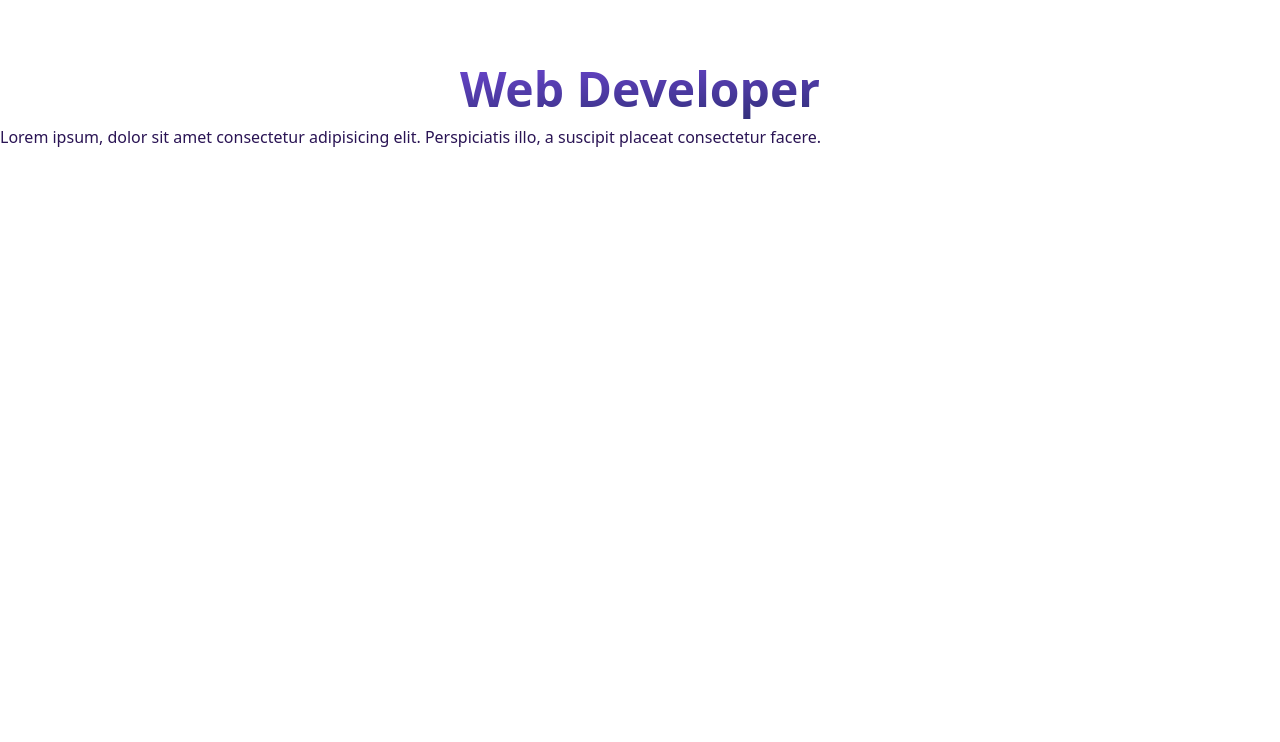
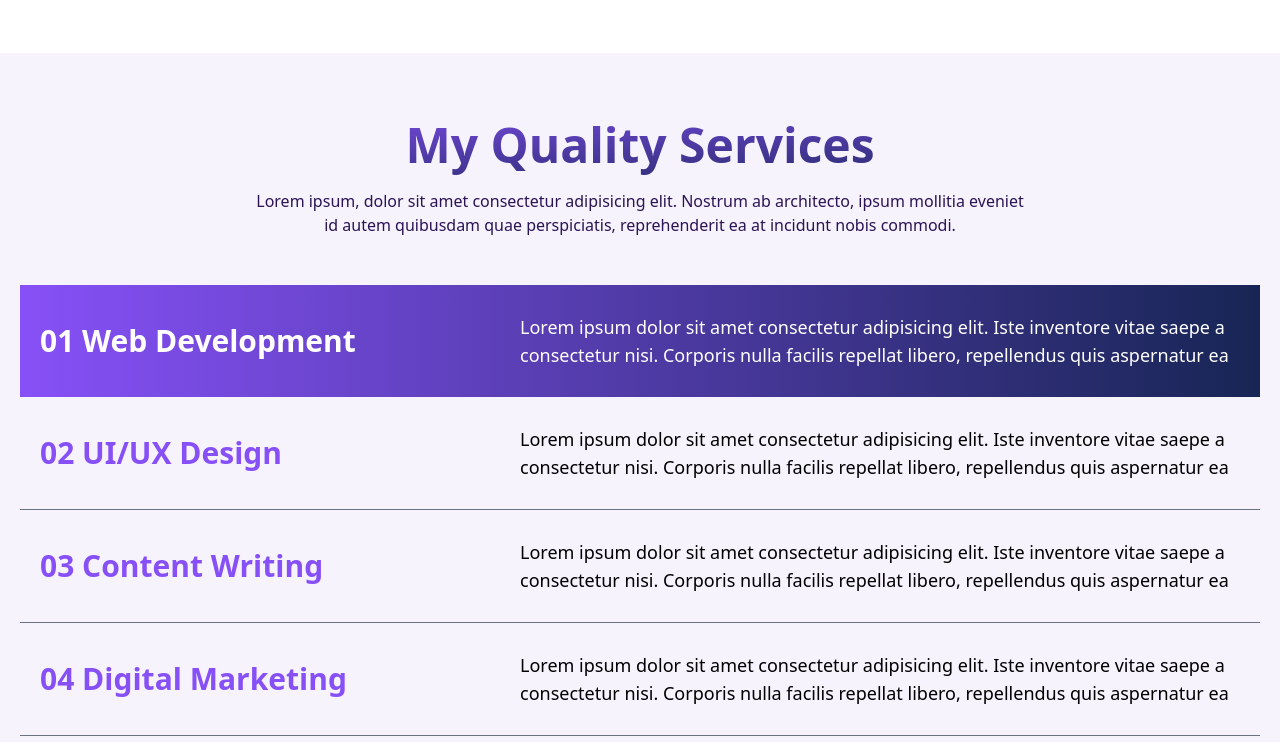
Before and after one commit to bharatroy4D/daisy-responsive-project, a plain HTML site: page index.html in a window 1280 px wide. Shown: the part 714-1456 px from the top of the page. Before the commit the page ends 863 px from the top, so only its background shows below. Drawn offline with nearby package versions, Linux system fonts and the light colour scheme.

Commit message:
service section complite

```diff
--- a/index.html
+++ b/index.html
@@ -124,12 +124,52 @@
             </div>
         </section>
         <!-- service section -->
-        <section>
-            <div>
-                <h1
-                    class="text-5xl font-bold py-3 text-center text-transparent bg-clip-text bg-gradient-to-tl from-blue-950 to-[#8750F7]">
-                    Web Developer</h1>
-                    <p class="tex-lg text-[#2A1454]">Lorem ipsum, dolor sit amet consectetur adipisicing elit. Perspiciatis illo, a suscipit placeat consectetur facere.</p>
+        <section class="bg-[#F6F3FC]">
+            <div class="py-14">
+                <!-- service description -->
+                <div>
+                    <h1
+                        class="text-5xl font-bold py-3 text-center text-transparent bg-clip-text bg-gradient-to-tl from-blue-950 to-[#8750F7]">
+                        My Quality Services</h1>
+                    <p class="tex-lg font-medium text-[#2A1454] text-center pt-2 w-3/5 mx-auto">Lorem ipsum, dolor sit
+                        amet consectetur adipisicing elit. Nostrum ab architecto, ipsum mollitia eveniet id autem
+                        quibusdam quae perspiciatis, reprehenderit ea at incidunt nobis commodi.</p>
+                </div>
+                <!-- service items -->
+                <div class="mt-12 px-5">
+                    <!-- service-1 -->
+                    <div class="flex justify-between items-center bg-gradient-to-l px-5 py-7 mt-7 from-blue-950 to-[#8750F7]">
+                        <h1 class="text-3xl font-bold text-white">01 Web Development</h1>
+                        <p class="w-3/5 text-lg text-white">Lorem ipsum dolor sit amet consectetur adipisicing elit. Iste inventore vitae
+                            saepe a consectetur nisi. Corporis nulla facilis repellat libero, repellendus quis
+                            aspernatur ea
+                        </p>
+                    </div>
+                    <!-- service-2 -->
+                    <div class="flex justify-between items-center  px-5 mt- py-7 border-b border-gray-500 ">
+                        <h1 class="text-3xl font-bold text-[#8750F7]">02 UI/UX Design</h1>
+                        <p class="w-3/5 text-lg">Lorem ipsum dolor sit amet consectetur adipisicing elit. Iste inventore vitae
+                            saepe a consectetur nisi. Corporis nulla facilis repellat libero, repellendus quis
+                            aspernatur ea
+                        </p>
+                    </div>
+                    <!-- service-3 -->
+                    <div class="flex justify-between items-center  px-5 mt- py-7 border-b border-gray-500 ">
+                        <h1 class="text-3xl font-bold text-[#8750F7]">03 Content Writing</h1>
+                        <p class="w-3/5 text-lg">Lorem ipsum dolor sit amet consectetur adipisicing elit. Iste inventore vitae
+                            saepe a consectetur nisi. Corporis nulla facilis repellat libero, repellendus quis
+                            aspernatur ea
+                        </p>
+                    </div>
+                    <!-- service-4 -->
+                    <div class="flex justify-between items-center  px-5 mt- py-7 border-b border-gray-500 ">
+                        <h1 class="text-3xl font-bold text-[#8750F7]">04 Digital Marketing</h1>
+                        <p class="w-3/5 text-lg">Lorem ipsum dolor sit amet consectetur adipisicing elit. Iste inventore vitae
+                            saepe a consectetur nisi. Corporis nulla facilis repellat libero, repellendus quis
+                            aspernatur ea
+                        </p>
+                    </div>
+                </div>
             </div>
         </section>
     </main>
```
